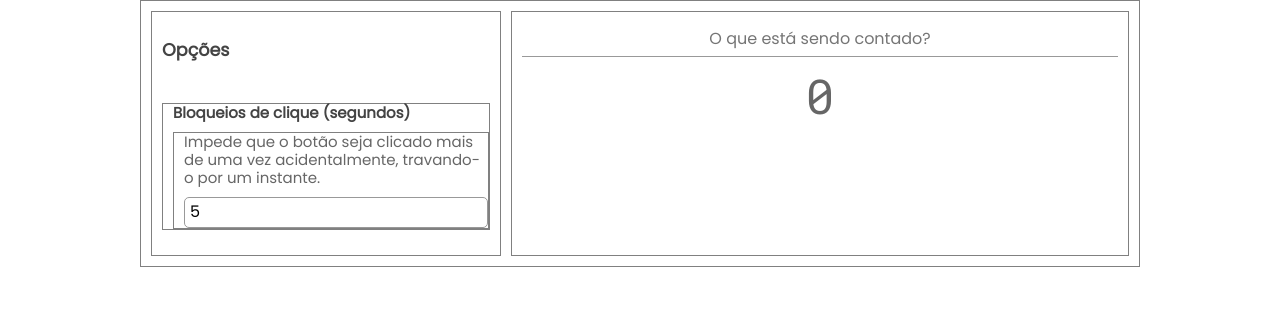
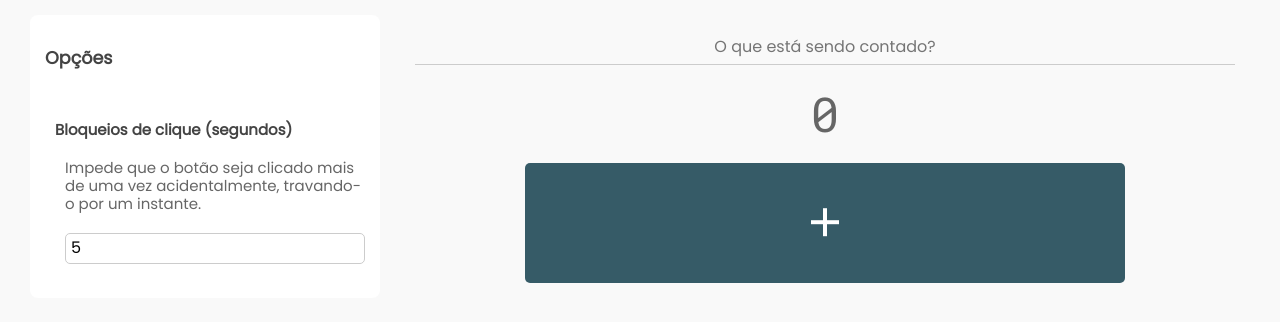
Before and after one commit to andrade-tiago/web-app-contagem, a plain HTML site: page index.html in a window 1280 px wide. Drawn offline with nearby package versions, Linux system fonts and the light colour scheme.

Commit message:
Added objects to control

```diff
--- /dev/null
+++ b/app/config.js
@@ -0,0 +1,66 @@
+const
+	blockTime = {
+		get value() {
+			return this._value;
+		},
+		set value(value) {
+			value = parseFloat(value);
+
+			switch (true) {
+				case isNaN(value):
+					value = this._value;
+					break;
+
+				case (value < 0):
+					value = 0;
+					break;
+
+				case (value > 3600):
+					value = 3600;
+					break;
+			}
+
+			this._value = value;
+			this.updateElement();
+
+			localStorage.setItem('block-time', JSON.stringify(this._value));
+		},
+
+		updateElement() {
+			$blockTime.value = this._value;
+		}
+	},
+	count = {
+		get value() {
+			return this._value;
+		},
+		set value(value) {
+			this._value = value;
+			this.updateElement();
+
+			localStorage.setItem('count', JSON.stringify(this._value));
+		},
+
+		updateElement() {
+			$count.value = this._value;
+		}
+	},
+	title = {
+		get value() {
+			return this._value;
+		},
+		set value(value) {
+			this._value = value;
+			this.updateElement();
+
+			localStorage.setItem('title', JSON.stringify(this._value));
+		},
+
+		updateElement() {
+			$title.value = this._value;
+		}
+	};
+
+blockTime.value = JSON.parse(localStorage.getItem('block-time')) || 5;
+count.value = JSON.parse(localStorage.getItem('count')) || 0;
+title.value = JSON.parse(localStorage.getItem('title'));
--- a/app/main.js
+++ b/app/main.js
@@ -1,11 +1,14 @@
 const
-    $blockTime = document.getElementById('block-time'),
-    $title = document.getElementById('title');
+	$blockTime = document.getElementById('block-time'),
+	$title = document.getElementById('title'),
+	$count = document.getElementById('count'),
+	$add = document.getElementById('add');
 
+$title.addEventListener('change', () => title.value = $title.value);
 
-let
-    blockTime = JSON.parse(localStorage.getItem('blockTime')) || 5,
-    title = JSON.parse(localStorage.getItem('title'));
+$add.addEventListener('click', () => {
+	count.value++
+	$add.disabled = true;
 
-$blockTime.value = blockTime;
-$title.value = title;
+	setTimeout(() => $add.disabled = false, blockTime.value * 1000);
+});
--- a/css/style.css
+++ b/css/style.css
@@ -6,7 +6,9 @@
 
 	--color: #444;
 	--color-2: #666;
-	--border: #999;
+	--border: #CCC;
+	--bg: #F9F9F9;
+	--bg-2: #FFF;
 }
 
 * {
@@ -18,6 +20,7 @@ body {
 	color: var(--color-2);
 	line-height: 1.2;
 	font-size: 15px;
+	background-color: var(--bg);
 }
 
 h3 {
@@ -45,10 +48,10 @@ h3 {
 	display: flex;
 	flex-direction: column;
 	width: 100%;
-	max-width: 1000px;
-	border: 1px solid gray;
-	padding: 10px;
-	gap: 10px;
+	max-width: 1250px;
+	/* border: 1px solid gray; */
+	padding: 15px;
+	gap: 20px;
 }
 
 .content .content .content {
@@ -63,6 +66,9 @@ h3 {
 #menu {
 	width: 100%;
 	max-width: 350px;
+	background-color: var(--bg-2);
+	border-radius: 8px;
+	/* box-shadow: 2px 2px 2px #0002; */
 }
 
 .input {
@@ -72,6 +78,12 @@ h3 {
 	border: 1px solid var(--border);
 	border-radius: 5px;
 	outline: 0;
+	background-color: transparent;
+}
+
+#time {
+	font-size: 2.5rem;
+	font-family: var(--monospace);
 }
 
 #title {
@@ -87,3 +99,21 @@ h3 {
 	font-family: var(--monospace);
 	text-align: center;
 }
+
+.btn {
+	cursor: pointer;
+	border: 1px solid transparent;
+	border-radius: 5px;
+	padding: 10px;
+	width: min-content;
+	margin: 0 auto;
+}
+
+#add {
+	background-color: #365B67;
+	color: #FFF;
+	width: 100%;
+	max-width: 600px;
+	font-size: 3rem;
+	aspect-ratio: 5/1;
+}
--- a/index.html
+++ b/index.html
@@ -12,9 +12,12 @@
 			crossorigin="anonymous"
 			referrerpolicy="no-referrer" />
 
+		<link rel="stylesheet" href="https://cdn.jsdelivr.net/npm/remixicon@3.5.0/fonts/remixicon.css" />
+
 		<link rel="stylesheet" href="./css/style.css" />
 
 		<script defer src="./app/main.js"></script>
+		<script defer src="./app/config.js"></script>
 	</head>
 	<body>
 		<header></header>
@@ -40,6 +43,7 @@
 						placeholder="O que está sendo contado?" />
 
 					<output id="count">0</output>
+					<button class="btn" id="add"><i class="ri-add-line"></i></button>
 				</main>
 			</div>
 		</div>
```
